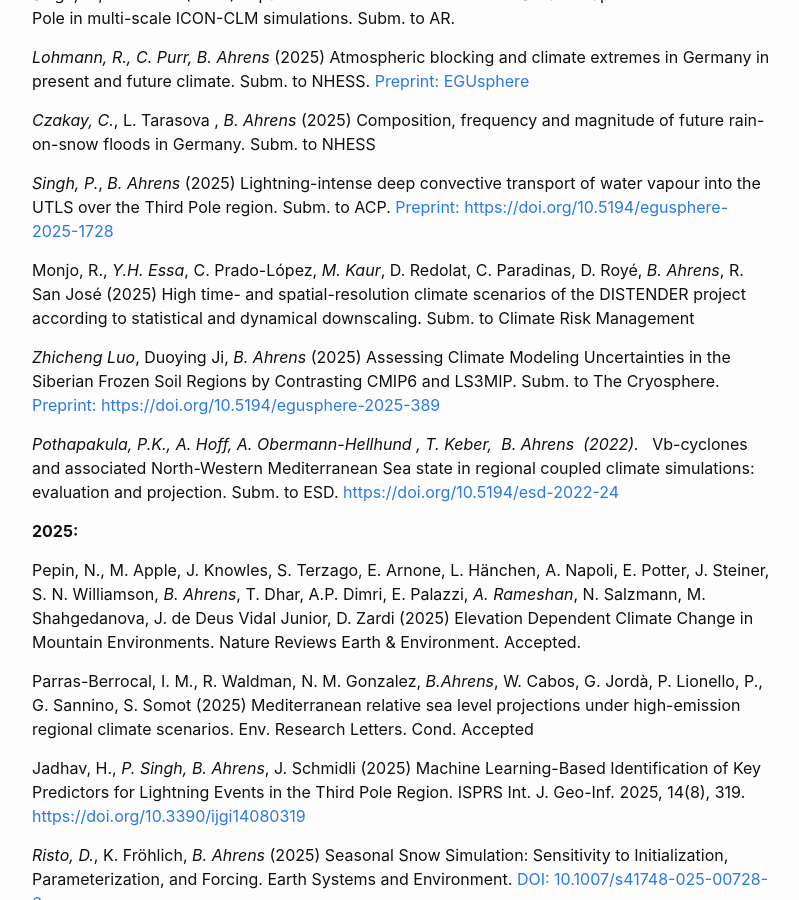
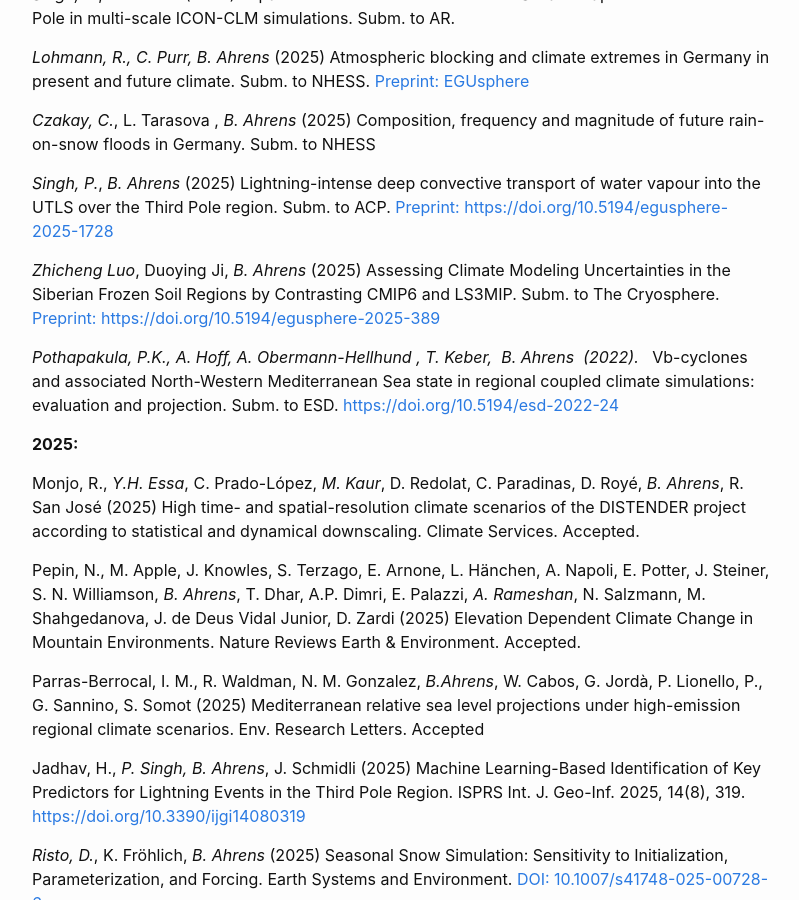
Before and after one commit to cliphy/cliphy.github.io, a Jekyll site: the page built from pubs.markdown, in a window 1280 px wide and 900 px high, scrolled down 449 px. Shown: the whole window, without its empty margins (238-1037 px from the left). Built offline with Jekyll 4.4.1, drawn with Linux system fonts in a browser that asks for light colours; some of the changed lines change nothing that is shown.

Commit message:
Update pubs.markdown

```diff
--- a/pubs.markdown
+++ b/pubs.markdown
@@ -34,10 +34,6 @@
 Subm. to ACP. [Preprint: https://doi.org/10.5194/egusphere-2025-1728](https://doi.org/10.5194/egusphere-2025-1728){:target="_blank" rel="noopener"}
 <!-- TP-Change, DKRZ -->
 
-Monjo, R., *Y.H. Essa*, C. Prado-López, *M. Kaur*, D. Redolat, C. Paradinas, D. Royé, *B. Ahrens*, R. San José (2025) High time- and spatial-resolution climate scenarios of the DISTENDER project according to statistical and dynamical downscaling.
-Subm. to Climate Risk Management
-
-
 
 *Zhicheng Luo*, Duoying Ji, *B. Ahrens* (2025) Assessing Climate Modeling Uncertainties in the Siberian Frozen Soil Regions by Contrasting CMIP6 and LS3MIP.
 Subm. to The Cryosphere. [Preprint: https://doi.org/10.5194/egusphere-2025-389](https://egusphere.copernicus.org/preprints/2025/egusphere-2025-389/){:target="_blank" rel="noopener"}
@@ -54,12 +50,15 @@
 
 **2025:**
 
+Monjo, R., *Y.H. Essa*, C. Prado-López, *M. Kaur*, D. Redolat, C. Paradinas, D. Royé, *B. Ahrens*, R. San José (2025) High time- and spatial-resolution climate scenarios of the DISTENDER project according to statistical and dynamical downscaling. Climate Services. Accepted.
+<!-- DISTENDER -->
+
 Pepin, N., M. Apple, J. Knowles, S. Terzago, E. Arnone, L. Hänchen, A. Napoli, E. Potter, J. Steiner, S. N. Williamson, *B. Ahrens*, T. Dhar, A.P. Dimri, E. Palazzi, *A. Rameshan*,
 N. Salzmann, M. Shahgedanova, J. de Deus Vidal
 Junior, D. Zardi (2025) Elevation Dependent Climate Change in Mountain Environments. Nature Reviews Earth & Environment. Accepted.
 
 Parras-Berrocal, I. M., R. Waldman, N. M. Gonzalez, *B.Ahrens*, W. Cabos, G. Jordà, P. Lionello, P., G. Sannino, S. Somot (2025) Mediterranean relative sea level projections under high-emission regional
-climate scenarios. Env. Research Letters. Cond. Accepted
+climate scenarios. Env. Research Letters. Accepted
 
 Jadhav, H., *P. Singh, B. Ahrens*, J. Schmidli (2025) Machine Learning-Based Identification of Key Predictors for Lightning Events in the Third Pole Region. ISPRS Int. J. Geo-Inf. 2025, 14(8), 319. [https://doi.org/10.3390/ijgi14080319](https://doi.org/10.3390/ijgi14080319){:target="_blank" rel="noopener"}
 <!-- TP-Change -->
```
